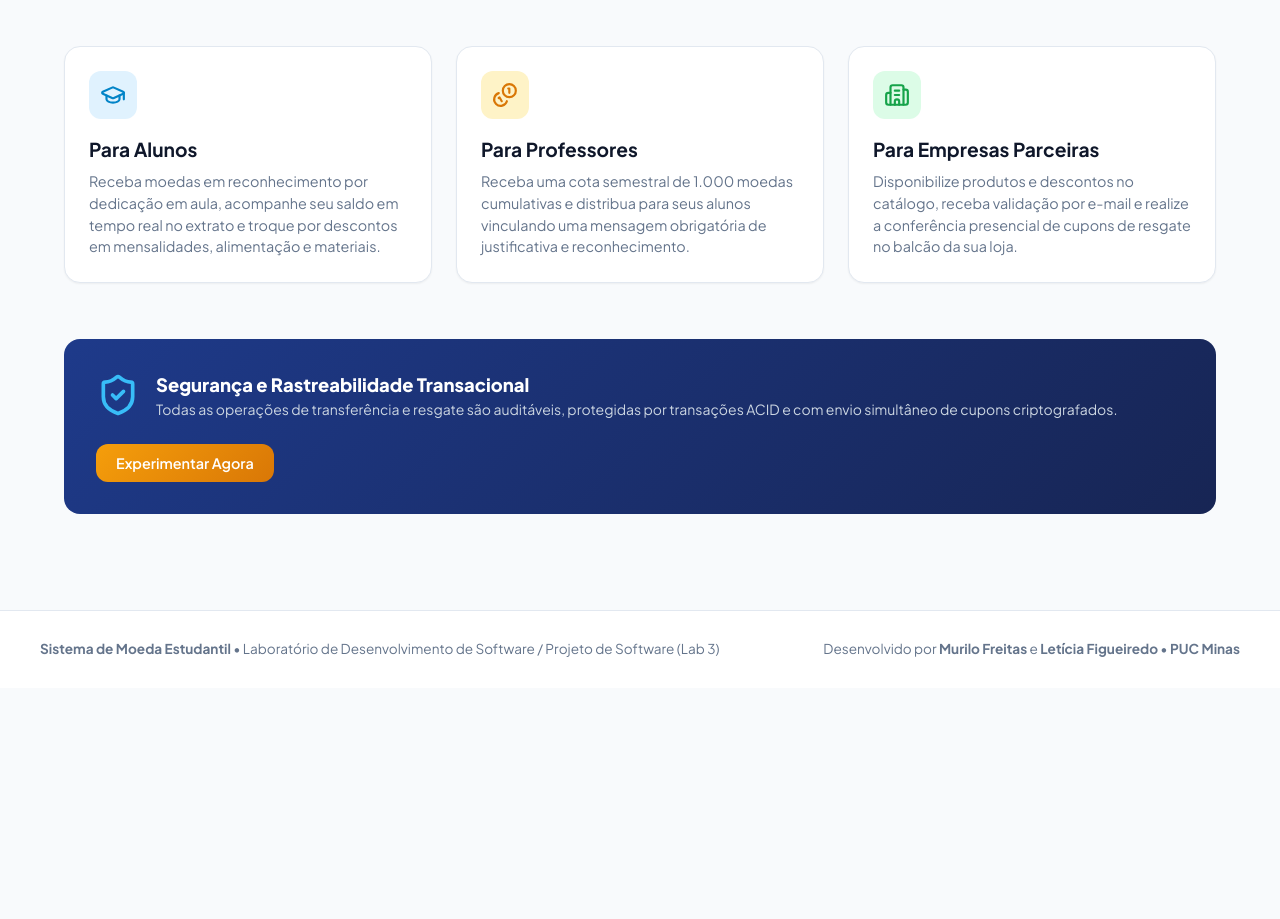
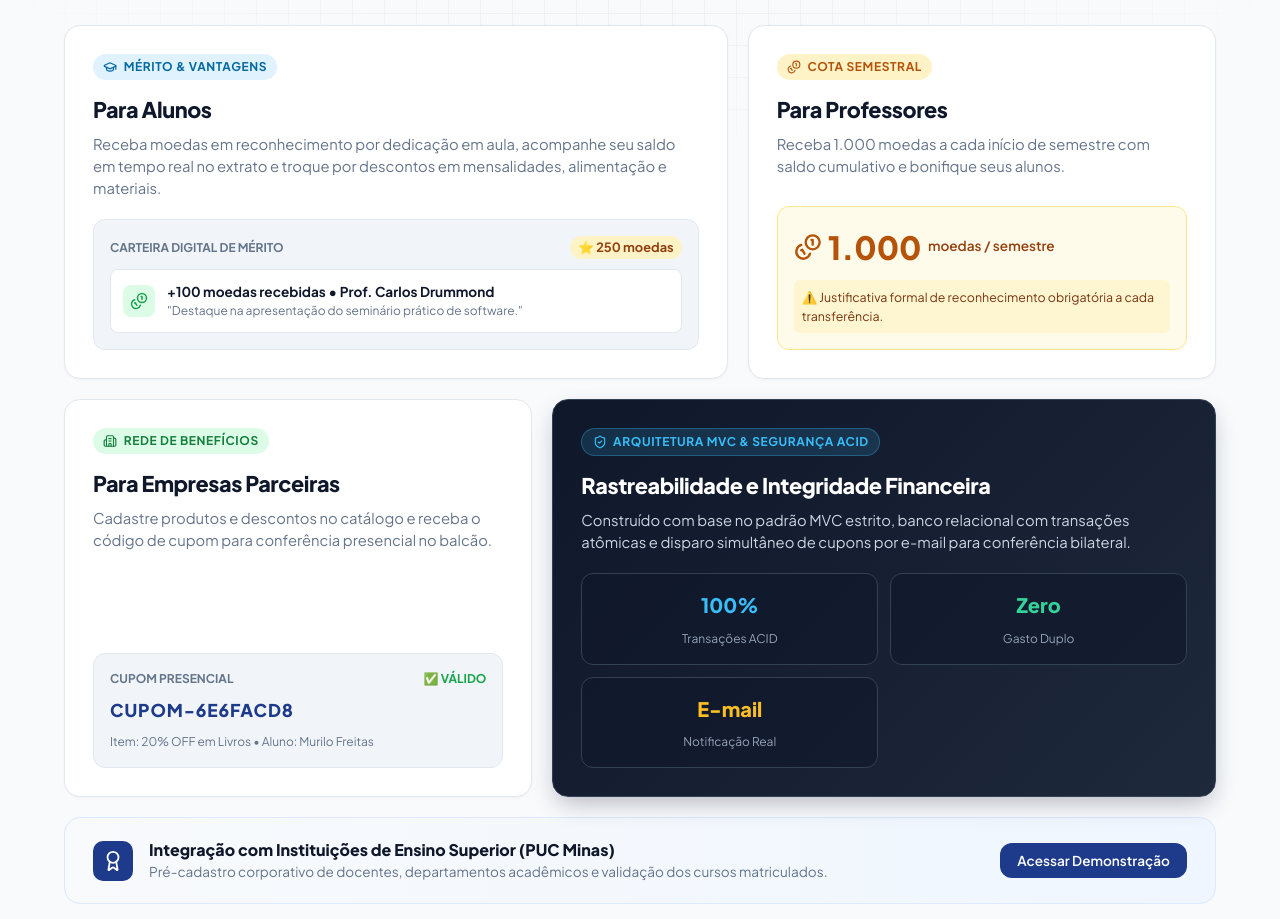
Before and after one commit to murilofsouzaa/LABORATORIO_3, a React (Vite) app in the folder frontend/: page / in a window 1280 px wide. Shown: the part 493-1412 px from the top of the page. Before the commit the page ends 1181 px from the top, so only its background shows below. Built offline with nearby package versions, Linux system fonts and the light colour scheme.

Commit message:
refactor(frontend): redesenhar landing page com layout Bento Grid moderno, widgets interativos e padrao visual em grid

```diff
--- a/frontend/src/App.tsx
+++ b/frontend/src/App.tsx
@@ -60,9 +60,9 @@ function App() {
             )}
           </>
         ) : (
-          <div style={{ padding: '2rem 0' }}>
+          <div style={{ padding: '1rem 0 2rem' }}>
             {/* Landing Hero */}
-            <div style={{ textAlign: 'center', maxWidth: '800px', margin: '0 auto 3.5rem' }}>
+            <div className="hero-grid-bg" style={{ textAlign: 'center', maxWidth: '820px', margin: '0 auto 3rem', position: 'relative', zIndex: 1 }}>
               <div
                 style={{
                   display: 'inline-flex',
@@ -81,7 +81,7 @@ function App() {
                 <span>Laboratório de Desenvolvimento de Software • PUC Minas</span>
               </div>
 
-              <h1 style={{ fontSize: '2.75rem', fontWeight: 800, letterSpacing: '-0.04em', lineHeight: 1.15, marginBottom: '1.25rem', color: 'var(--primary-dark)' }}>
+              <h1 style={{ fontSize: '2.85rem', fontWeight: 800, letterSpacing: '-0.04em', lineHeight: 1.15, marginBottom: '1.25rem', color: 'var(--primary-dark)' }}>
                 Reconhecimento do Mérito Estudantil por Moeda Virtual
               </h1>
 
@@ -100,66 +100,149 @@ function App() {
               </div>
             </div>
 
-            {/* Feature Cards */}
-            <div className="grid grid-cols-3" style={{ marginBottom: '3.5rem' }}>
-              <div className="card">
-                <div style={{ width: '48px', height: '48px', borderRadius: '12px', background: '#e0f2fe', color: '#0284c7', display: 'flex', alignItems: 'center', justifyContent: 'center', marginBottom: '1rem' }}>
-                  <GraduationCap size={26} />
+            {/* BENTO GRID REFACTORED */}
+            <div className="bento-grid">
+              {/* Item 1: Alunos (col-span-7) */}
+              <div className="bento-card col-span-7">
+                <div>
+                  <div className="bento-pill pill-aluno">
+                    <GraduationCap size={14} />
+                    <span>Mérito & Vantagens</span>
                   </div>
-                <h3 style={{ fontSize: '1.2rem', fontWeight: 700, marginBottom: '0.5rem' }}>Para Alunos</h3>
-                <p style={{ color: 'var(--text-muted)', fontSize: '0.9rem', lineHeight: 1.5 }}>
+                  <h3 className="bento-title">Para Alunos</h3>
+                  <p className="bento-desc">
                     Receba moedas em reconhecimento por dedicação em aula, acompanhe seu saldo em tempo real no extrato e troque por descontos em mensalidades, alimentação e materiais.
                   </p>
                 </div>
 
-              <div className="card">
-                <div style={{ width: '48px', height: '48px', borderRadius: '12px', background: '#fef3c7', color: '#d97706', display: 'flex', alignItems: 'center', justifyContent: 'center', marginBottom: '1rem' }}>
-                  <Coins size={26} />
+                <div className="bento-widget">
+                  <div style={{ display: 'flex', justifyContent: 'space-between', alignItems: 'center' }}>
+                    <span style={{ fontSize: '0.75rem', fontWeight: 700, color: 'var(--text-muted)' }}>
+                      CARTEIRA DIGITAL DE MÉRITO
+                    </span>
+                    <span style={{ background: '#fef3c7', color: '#92400e', padding: '2px 8px', borderRadius: '12px', fontSize: '0.8rem', fontWeight: 700 }}>
+                      ⭐ 250 moedas
+                    </span>
                   </div>
-                <h3 style={{ fontSize: '1.2rem', fontWeight: 700, marginBottom: '0.5rem' }}>Para Professores</h3>
-                <p style={{ color: 'var(--text-muted)', fontSize: '0.9rem', lineHeight: 1.5 }}>
-                  Receba uma cota semestral de 1.000 moedas cumulativas e distribua para seus alunos vinculando uma mensagem obrigatória de justificativa e reconhecimento.
+                  <div style={{ display: 'flex', alignItems: 'center', gap: '0.75rem', background: '#ffffff', padding: '0.75rem', borderRadius: '8px', border: '1px solid #e2e8f0' }}>
+                    <div style={{ width: '32px', height: '32px', borderRadius: '8px', background: '#dcfce7', color: '#16a34a', display: 'flex', alignItems: 'center', justifyContent: 'center', flexShrink: 0 }}>
+                      <Coins size={18} />
+                    </div>
+                    <div style={{ flex: 1, minWidth: 0 }}>
+                      <div style={{ fontSize: '0.85rem', fontWeight: 700, color: 'var(--text-main)' }}>
+                        +100 moedas recebidas • Prof. Carlos Drummond
+                      </div>
+                      <div style={{ fontSize: '0.75rem', color: 'var(--text-muted)', overflow: 'hidden', textOverflow: 'ellipsis', whiteSpace: 'nowrap' }}>
+                        "Destaque na apresentação do seminário prático de software."
+                      </div>
+                    </div>
+                  </div>
+                </div>
+              </div>
+
+              {/* Item 2: Professores (col-span-5) */}
+              <div className="bento-card col-span-5">
+                <div>
+                  <div className="bento-pill pill-professor">
+                    <Coins size={14} />
+                    <span>Cota Semestral</span>
+                  </div>
+                  <h3 className="bento-title">Para Professores</h3>
+                  <p className="bento-desc">
+                    Receba 1.000 moedas a cada início de semestre com saldo cumulativo e bonifique seus alunos.
                   </p>
                 </div>
 
-              <div className="card">
-                <div style={{ width: '48px', height: '48px', borderRadius: '12px', background: '#dcfce7', color: '#16a34a', display: 'flex', alignItems: 'center', justifyContent: 'center', marginBottom: '1rem' }}>
-                  <Building2 size={26} />
+                <div className="bento-widget" style={{ background: '#fffbeb', borderColor: '#fde68a' }}>
+                  <div style={{ fontSize: '2rem', fontWeight: 800, color: '#b45309', display: 'flex', alignItems: 'center', gap: '0.4rem' }}>
+                    <Coins size={28} />
+                    <span>1.000</span>
+                    <span style={{ fontSize: '0.85rem', color: '#92400e', fontWeight: 600 }}>moedas / semestre</span>
                   </div>
-                <h3 style={{ fontSize: '1.2rem', fontWeight: 700, marginBottom: '0.5rem' }}>Para Empresas Parceiras</h3>
-                <p style={{ color: 'var(--text-muted)', fontSize: '0.9rem', lineHeight: 1.5 }}>
-                  Disponibilize produtos e descontos no catálogo, receba validação por e-mail e realize a conferência presencial de cupons de resgate no balcão da sua loja.
+                  <div style={{ fontSize: '0.775rem', color: '#78350f', background: 'rgba(254, 243, 199, 0.7)', padding: '0.5rem', borderRadius: '6px' }}>
+                    ⚠️ Justificativa formal de reconhecimento obrigatória a cada transferência.
+                  </div>
+                </div>
+              </div>
+
+              {/* Item 3: Empresas Parceiras (col-span-5) */}
+              <div className="bento-card col-span-5">
+                <div>
+                  <div className="bento-pill pill-empresa">
+                    <Building2 size={14} />
+                    <span>Rede de Benefícios</span>
+                  </div>
+                  <h3 className="bento-title">Para Empresas Parceiras</h3>
+                  <p className="bento-desc">
+                    Cadastre produtos e descontos no catálogo e receba o código de cupom para conferência presencial no balcão.
+                  </p>
+                </div>
+
+                <div className="bento-widget">
+                  <div style={{ display: 'flex', alignItems: 'center', justifyContent: 'space-between' }}>
+                    <span style={{ fontSize: '0.75rem', fontWeight: 700, color: 'var(--text-muted)' }}>CUPOM PRESENCIAL</span>
+                    <span style={{ fontSize: '0.75rem', fontWeight: 700, color: '#16a34a' }}>✅ VÁLIDO</span>
+                  </div>
+                  <div style={{ fontSize: '1.1rem', fontWeight: 800, letterSpacing: '0.05em', color: 'var(--primary)' }}>
+                    CUPOM-6E6FACD8
+                  </div>
+                  <span style={{ fontSize: '0.75rem', color: 'var(--text-muted)' }}>
+                    Item: 20% OFF em Livros • Aluno: Murilo Freitas
+                  </span>
+                </div>
+              </div>
+
+              {/* Item 4: Segurança e Arquitetura MVC (col-span-7) */}
+              <div className="bento-card bento-card-dark col-span-7">
+                <div>
+                  <div className="bento-pill pill-dark">
+                    <ShieldCheck size={14} />
+                    <span>Arquitetura MVC & Segurança ACID</span>
+                  </div>
+                  <h3 className="bento-title" style={{ color: 'white' }}>Rastreabilidade e Integridade Financeira</h3>
+                  <p className="bento-desc" style={{ color: '#cbd5e1' }}>
+                    Construído com base no padrão MVC estrito, banco relacional com transações atômicas e disparo simultâneo de cupons por e-mail para conferência bilateral.
+                  </p>
+                </div>
+
+                <div className="grid grid-cols-3" style={{ gap: '0.75rem' }}>
+                  <div className="bento-widget bento-widget-dark" style={{ textAlign: 'center' }}>
+                    <span style={{ fontSize: '1.25rem', fontWeight: 800, color: '#38bdf8' }}>100%</span>
+                    <span style={{ fontSize: '0.75rem', color: '#94a3b8' }}>Transações ACID</span>
+                  </div>
+                  <div className="bento-widget bento-widget-dark" style={{ textAlign: 'center' }}>
+                    <span style={{ fontSize: '1.25rem', fontWeight: 800, color: '#34d399' }}>Zero</span>
+                    <span style={{ fontSize: '0.75rem', color: '#94a3b8' }}>Gasto Duplo</span>
+                  </div>
+                  <div className="bento-widget bento-widget-dark" style={{ textAlign: 'center' }}>
+                    <span style={{ fontSize: '1.25rem', fontWeight: 800, color: '#fbbf24' }}>E-mail</span>
+                    <span style={{ fontSize: '0.75rem', color: '#94a3b8' }}>Notificação Real</span>
+                  </div>
+                </div>
+              </div>
+
+              {/* Item 5: Instituições Parceiras (col-span-12) */}
+              <div className="col-span-12">
+                <div className="bento-strip">
+                  <div style={{ display: 'flex', alignItems: 'center', gap: '1rem' }}>
+                    <div style={{ width: '40px', height: '40px', borderRadius: '10px', background: 'var(--primary)', color: 'white', display: 'flex', alignItems: 'center', justifyContent: 'center', flexShrink: 0 }}>
+                      <Award size={22} />
+                    </div>
+                    <div>
+                      <h4 style={{ fontSize: '1rem', fontWeight: 800, color: 'var(--primary-dark)' }}>
+                        Integração com Instituições de Ensino Superior (PUC Minas)
+                      </h4>
+                      <p style={{ fontSize: '0.85rem', color: 'var(--text-muted)' }}>
+                        Pré-cadastro corporativo de docentes, departamentos acadêmicos e validação dos cursos matriculados.
                       </p>
                     </div>
                   </div>
 
-            {/* Security and Integrity Banner */}
-            <div
-              style={{
-                background: 'linear-gradient(135deg, #1e3a8a 0%, #172554 100%)',
-                color: 'white',
-                borderRadius: 'var(--radius-lg)',
-                padding: '2rem',
-                display: 'flex',
-                alignItems: 'center',
-                justifyContent: 'space-between',
-                flexWrap: 'wrap',
-                gap: '1.5rem',
-              }}
-            >
-              <div style={{ display: 'flex', alignItems: 'center', gap: '1rem' }}>
-                <ShieldCheck size={44} color="#38bdf8" />
-                <div>
-                  <h4 style={{ fontSize: '1.15rem', fontWeight: 800 }}>Segurança e Rastreabilidade Transacional</h4>
-                  <p style={{ color: '#cbd5e1', fontSize: '0.875rem' }}>
-                    Todas as operações de transferência e resgate são auditáveis, protegidas por transações ACID e com envio simultâneo de cupons criptografados.
-                  </p>
+                  <button onClick={() => setAuthModalOpen(true)} className="btn btn-primary" style={{ padding: '0.5rem 1rem', fontSize: '0.85rem' }}>
+                    Acessar Demonstração
+                  </button>
                 </div>
               </div>
-
-              <button onClick={() => setAuthModalOpen(true)} className="btn btn-gold">
-                Experimentar Agora
-              </button>
             </div>
           </div>
         )}
--- a/frontend/src/index.css
+++ b/frontend/src/index.css
@@ -605,3 +605,146 @@ body {
   font-size: 0.7rem;
   color: var(--text-muted);
 }
+
+/* ===================================================
+   MODERN BENTO GRID SYSTEM
+=================================================== */
+.hero-grid-bg {
+  position: relative;
+}
+
+.hero-grid-bg::before {
+  content: '';
+  position: absolute;
+  top: -2rem;
+  left: 50%;
+  transform: translateX(-50%);
+  width: 100vw;
+  height: 540px;
+  background-image:
+    radial-gradient(ellipse 70% 60% at 50% 10%, rgba(37, 99, 235, 0.08) 0%, transparent 75%),
+    linear-gradient(to right, rgba(203, 213, 225, 0.35) 1px, transparent 1px),
+    linear-gradient(to bottom, rgba(203, 213, 225, 0.35) 1px, transparent 1px);
+  background-size: 100% 100%, 32px 32px, 32px 32px;
+  pointer-events: none;
+  z-index: 0;
+  mask-image: radial-gradient(ellipse at center, rgba(0, 0, 0, 1) 20%, transparent 80%);
+  -webkit-mask-image: radial-gradient(ellipse at center, rgba(0, 0, 0, 1) 20%, transparent 80%);
+}
+
+.bento-grid {
+  display: grid;
+  grid-template-columns: repeat(12, 1fr);
+  gap: 1.25rem;
+  margin-bottom: 3.5rem;
+  position: relative;
+  z-index: 1;
+}
+
+.col-span-12 { grid-column: span 12; }
+.col-span-8 { grid-column: span 8; }
+.col-span-7 { grid-column: span 7; }
+.col-span-6 { grid-column: span 6; }
+.col-span-5 { grid-column: span 5; }
+.col-span-4 { grid-column: span 4; }
+
+@media (max-width: 900px) {
+  .bento-grid {
+    grid-template-columns: 1fr;
+  }
+  .col-span-12, .col-span-8, .col-span-7, .col-span-6, .col-span-5, .col-span-4 {
+    grid-column: span 1;
+  }
+}
+
+.bento-card {
+  background: var(--bg-surface);
+  border: 1px solid var(--border);
+  border-radius: var(--radius-lg);
+  padding: 1.75rem;
+  display: flex;
+  flex-direction: column;
+  justify-content: space-between;
+  position: relative;
+  overflow: hidden;
+  transition: all 0.25s cubic-bezier(0.16, 1, 0.3, 1);
+  box-shadow: 0 1px 3px rgba(0, 0, 0, 0.04);
+}
+
+.bento-card:hover {
+  transform: translateY(-3px);
+  border-color: #cbd5e1;
+  box-shadow: 0 14px 28px -4px rgba(15, 23, 42, 0.09);
+}
+
+.bento-card-dark {
+  background: linear-gradient(135deg, #0f172a 0%, #1e293b 100%);
+  color: white;
+  border-color: #334155;
+  box-shadow: 0 10px 25px -5px rgba(15, 23, 42, 0.3);
+}
+
+.bento-card-dark:hover {
+  border-color: #475569;
+  box-shadow: 0 20px 35px -5px rgba(15, 23, 42, 0.4);
+}
+
+.bento-pill {
+  display: inline-flex;
+  align-items: center;
+  gap: 0.4rem;
+  font-size: 0.75rem;
+  font-weight: 700;
+  text-transform: uppercase;
+  letter-spacing: 0.05em;
+  padding: 0.25rem 0.65rem;
+  border-radius: var(--radius-full);
+  width: fit-content;
+  margin-bottom: 0.85rem;
+}
+
+.pill-aluno { background: #e0f2fe; color: #0369a1; }
+.pill-professor { background: #fef3c7; color: #b45309; }
+.pill-empresa { background: #dcfce7; color: #15803d; }
+.pill-dark { background: rgba(56, 189, 248, 0.15); color: #38bdf8; border: 1px solid rgba(56, 189, 248, 0.3); }
+
+.bento-title {
+  font-size: 1.35rem;
+  font-weight: 800;
+  letter-spacing: -0.02em;
+  margin-bottom: 0.4rem;
+}
+
+.bento-desc {
+  color: var(--text-muted);
+  font-size: 0.925rem;
+  line-height: 1.5;
+  margin-bottom: 1.25rem;
+}
+
+.bento-widget {
+  background: var(--bg-surface-alt);
+  border: 1px solid var(--border);
+  border-radius: var(--radius-md);
+  padding: 1rem;
+  display: flex;
+  flex-direction: column;
+  gap: 0.6rem;
+}
+
+.bento-widget-dark {
+  background: rgba(15, 23, 42, 0.6);
+  border: 1px solid #334155;
+}
+
+.bento-strip {
+  display: flex;
+  align-items: center;
+  justify-content: space-between;
+  gap: 1.5rem;
+  flex-wrap: wrap;
+  background: linear-gradient(90deg, #f8fafc 0%, #eff6ff 100%);
+  border: 1px solid #dbeafe;
+  border-radius: var(--radius-lg);
+  padding: 1.25rem 1.75rem;
+}
```
Lines whose indentation alone changed are shown as unchanged.
